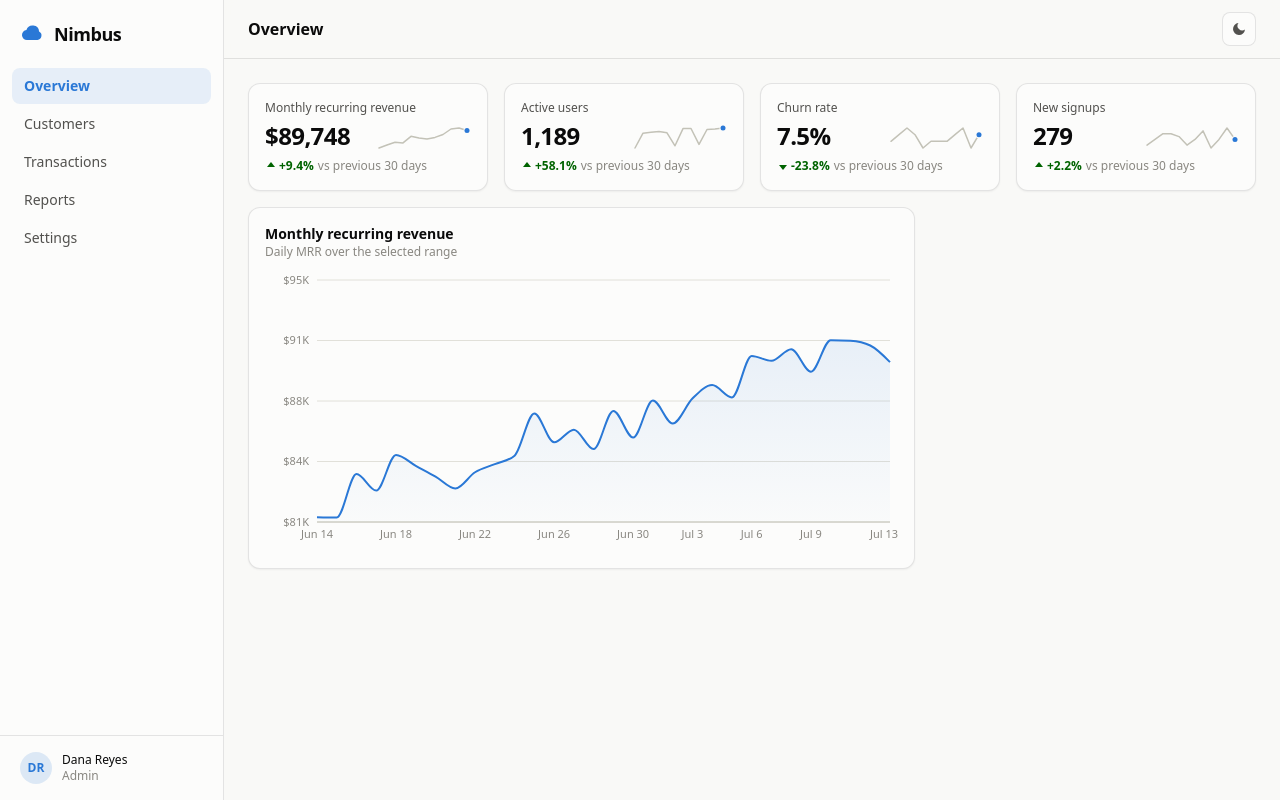
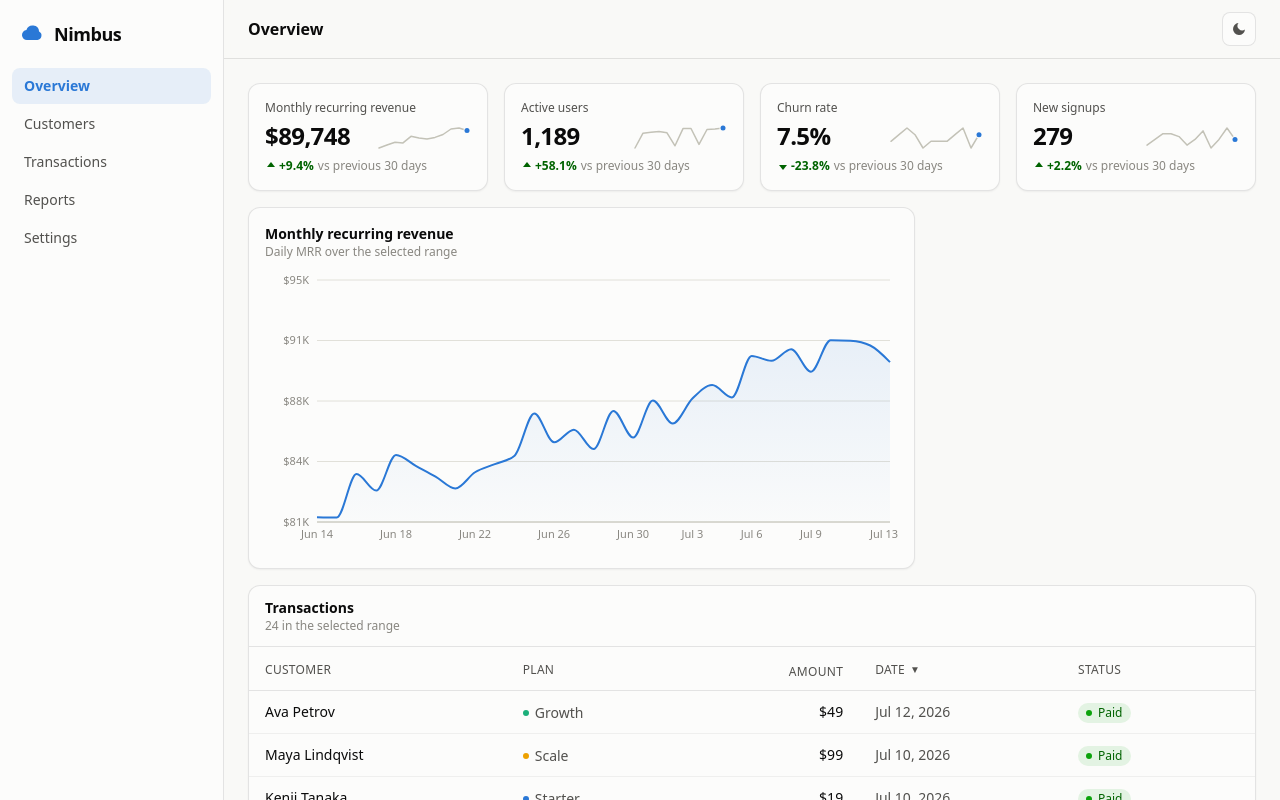
Before and after one commit to adilsaleem19/nimbus-dashboard-concept, a React (Vite) app: page / in a window 1280 px wide. Shown: the top 800 px of the page. Built offline with nearby package versions, Linux system fonts and the light colour scheme.

Commit message:
feat: sortable transactions table with status pills

```diff
--- a/src/App.tsx
+++ b/src/App.tsx
@@ -1,10 +1,11 @@
 import { useEffect, useMemo, useState } from 'react';
 import DashboardLayout from './components/DashboardLayout';
+import DataTable from './components/DataTable';
 import KPICard from './components/KPICard';
 import RevenueChart from './components/RevenueChart';
-import { ANCHOR_DATE, dailyMetrics } from './data/mockData';
+import { ANCHOR_DATE, dailyMetrics, transactions } from './data/mockData';
 import { useDarkMode } from './hooks/useDarkMode';
-import { previousWindow, rangeWindow } from './lib/dateRange';
+import { previousWindow, rangeStart, rangeWindow } from './lib/dateRange';
 import { formatCurrency, formatNumber, formatPercent } from './lib/format';
 import { computeKpis } from './lib/kpis';
 import { sampleSeries } from './lib/sample';
@@ -26,6 +27,11 @@ export default function App() {
 
   const spark = (pick: (m: (typeof dailyMetrics)[number]) => number) =>
     sampleSeries(currentMetrics.map(pick));
+
+  const rangeTransactions = useMemo(() => {
+    const start = rangeStart(dateRange, ANCHOR_DATE);
+    return transactions.filter((t) => t.date >= start);
+  }, [dateRange]);
 
   const darkToggle = (
     <button
@@ -61,6 +67,7 @@ export default function App() {
             <RevenueChart data={currentMetrics} dark={dark} isLoading={isLoading} />
           </div>
         </div>
+        <DataTable transactions={rangeTransactions} isLoading={isLoading} />
       </>
     </DashboardLayout>
   );
--- /dev/null
+++ b/src/components/DataTable.tsx
@@ -0,0 +1,157 @@
+import { useState, type ReactNode } from 'react';
+import type { Plan, Transaction, TransactionStatus } from '../types';
+import { formatCurrency, formatDate } from '../lib/format';
+import { sortTransactions, type SortColumn, type SortDirection } from '../lib/sort';
+
+const COLUMNS: Array<{ key: SortColumn; label: string; numeric?: boolean }> = [
+  { key: 'customerName', label: 'Customer' },
+  { key: 'plan', label: 'Plan' },
+  { key: 'amount', label: 'Amount', numeric: true },
+  { key: 'date', label: 'Date' },
+  { key: 'status', label: 'Status' },
+];
+
+const STATUS_STYLES: Record<TransactionStatus, { dot: string; pill: string; label: string }> = {
+  paid: {
+    dot: 'bg-[#0ca30c]',
+    pill: 'bg-[#0ca30c]/10 text-good dark:text-good-dark',
+    label: 'Paid',
+  },
+  pending: {
+    dot: 'bg-[#fab219]',
+    pill: 'bg-[#fab219]/15 text-[#8a5a00] dark:text-[#fab219]',
+    label: 'Pending',
+  },
+  failed: {
+    dot: 'bg-[#d03b3b]',
+    pill: 'bg-[#d03b3b]/10 text-bad dark:text-bad-dark',
+    label: 'Failed',
+  },
+};
+
+const PLAN_DOTS: Record<Plan, string> = {
+  Starter: 'bg-accent dark:bg-accent-dark',
+  Growth: 'bg-[#1baf7a] dark:bg-[#199e70]',
+  Scale: 'bg-[#eda100] dark:bg-[#c98500]',
+};
+
+function StatusPill({ status }: { status: TransactionStatus }) {
+  const s = STATUS_STYLES[status];
+  return (
+    <span className={`inline-flex items-center gap-1.5 rounded-full px-2 py-0.5 text-xs font-medium ${s.pill}`}>
+      <span className={`h-1.5 w-1.5 rounded-full ${s.dot}`} aria-hidden="true" />
+      {s.label}
+    </span>
+  );
+}
+
+function SortIndicator({ direction }: { direction: SortDirection | null }) {
+  return (
+    <span aria-hidden="true" className="inline-block w-3 text-[10px]">
+      {direction === 'asc' ? '▲' : direction === 'desc' ? '▼' : ''}
+    </span>
+  );
+}
+
+function TableSkeleton() {
+  return (
+    <div className="space-y-2 p-4">
+      {Array.from({ length: 8 }, (_, i) => (
+        <div key={i} className="h-9 animate-pulse rounded bg-ink/5 motion-reduce:animate-none dark:bg-white/10" />
+      ))}
+    </div>
+  );
+}
+
+export default function DataTable({
+  transactions,
+  isLoading,
+  header,
+  emptyState,
+}: {
+  transactions: Transaction[];
+  isLoading: boolean;
+  header?: ReactNode;
+  emptyState?: ReactNode;
+}) {
+  const [sort, setSort] = useState<{ column: SortColumn; direction: SortDirection }>({
+    column: 'date',
+    direction: 'desc',
+  });
+
+  const toggleSort = (column: SortColumn) =>
+    setSort((s) =>
+      s.column === column
+        ? { column, direction: s.direction === 'asc' ? 'desc' : 'asc' }
+        : { column, direction: column === 'date' ? 'desc' : 'asc' },
+    );
+
+  const rows = sortTransactions(transactions, sort.column, sort.direction);
+
+  return (
+    <section className="mt-4 rounded-xl border border-ink/10 bg-paper shadow-xs dark:border-white/10 dark:bg-paper-dark">
+      <div className="flex flex-wrap items-center justify-between gap-2 border-b border-ink/10 px-4 py-3 dark:border-white/10">
+        <div>
+          <h2 className="font-display text-sm font-semibold">Transactions</h2>
+          <p className="text-xs text-muted">{rows.length} in the selected range</p>
+        </div>
+        {header}
+      </div>
+      {isLoading ? (
+        <TableSkeleton />
+      ) : rows.length === 0 ? (
+        emptyState ?? (
+          <div className="px-4 py-12 text-center text-sm text-muted">No transactions in this range.</div>
+        )
+      ) : (
+        <div className="overflow-x-auto">
+          <table className="w-full text-sm">
+            <thead>
+              <tr className="border-b border-ink/10 text-left dark:border-white/10">
+                {COLUMNS.map((col) => (
+                  <th
+                    key={col.key}
+                    aria-sort={
+                      sort.column === col.key
+                        ? sort.direction === 'asc' ? 'ascending' : 'descending'
+                        : undefined
+                    }
+                    className={`px-4 py-2.5 font-medium text-ink-2 dark:text-ink-2-dark ${col.numeric ? 'text-right' : ''}`}
+                  >
+                    <button
+                      type="button"
+                      onClick={() => toggleSort(col.key)}
+                      className={`inline-flex items-center gap-1 text-xs uppercase tracking-wide hover:text-ink focus-visible:ring-2 focus-visible:ring-accent dark:hover:text-ink-dark ${col.numeric ? 'flex-row-reverse' : ''}`}
+                    >
+                      {col.label}
+                      <SortIndicator direction={sort.column === col.key ? sort.direction : null} />
+                    </button>
+                  </th>
+                ))}
+              </tr>
+            </thead>
+            <tbody>
+              {rows.map((t) => (
+                <tr
+                  key={t.id}
+                  className="border-b border-ink/5 last:border-0 hover:bg-ink/[0.02] dark:border-white/5 dark:hover:bg-white/[0.03]"
+                >
+                  <td className="px-4 py-2.5 font-medium">{t.customerName}</td>
+                  <td className="px-4 py-2.5">
+                    <span className="inline-flex items-center gap-1.5 text-ink-2 dark:text-ink-2-dark">
+                      <span className={`h-1.5 w-1.5 rounded-full ${PLAN_DOTS[t.plan]}`} aria-hidden="true" />
+                      {t.plan}
+                    </span>
+                  </td>
+                  <td className="px-4 py-2.5 text-right tabular-nums">{formatCurrency(t.amount)}</td>
+                  <td className="px-4 py-2.5 tabular-nums text-ink-2 dark:text-ink-2-dark">{formatDate(t.date)}</td>
+                  <td className="px-4 py-2.5"><StatusPill status={t.status} /></td>
+                </tr>
+              ))}
+            </tbody>
+          </table>
+        </div>
+      )}
+    </section>
+  );
+}
```
